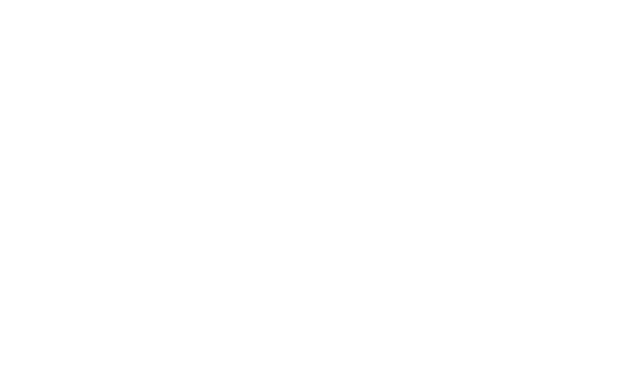
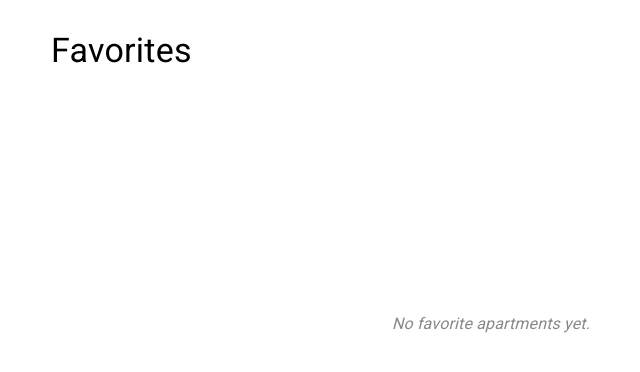
Before and after one commit to aperin17/Internship-Project, a React (Create React App) app: page /favorites in a window 1280 px wide. Before the commit this address had no page. Shown: the top 372 px of the page, without its empty margins (149-789 px from the left). Built offline with nearby package versions, Linux system fonts and the light colour scheme.

Commit message:
Dodata /favorites ruta

```diff
--- a/src/App.css
+++ b/src/App.css
@@ -102,3 +102,13 @@
 .filter-input .MuiInputLabel-root.Mui-focused {
   color: "primary";
 }
+
+
+.no-favorite-apartments {
+  color: #888;
+  height: 60vh;
+  display: flex;
+  justify-content: center;
+  align-items: center;
+  font-style: italic;
+}
--- a/src/App.js
+++ b/src/App.js
@@ -2,6 +2,7 @@
 import React, { useEffect, useState } from 'react';
 import ApartmentListView from './components/ApartmentListView.js';
 import ApartmentDetailsView from './components/ApartmentDetailsView.js';
+import FavoritesView from './components/FavoritesView.js';
 import { Routes, Route } from "react-router-dom";
 
 function App() {
@@ -32,6 +33,7 @@
     <Routes>
       <Route path="/" element={<ApartmentListView apartments={apartments} filteredApartments={filteredApartments} setFilteredApartments={setFilteredApartments} />} />
       <Route path="apartments/:apartmentId" element={<ApartmentDetailsView apartments={apartments} />} />
+      <Route path="favorites" element={<FavoritesView apartments={apartments} />} />
     </Routes>
   );
 }
--- a/src/components/ApartmentCard.js
+++ b/src/components/ApartmentCard.js
@@ -15,7 +15,7 @@
 export default function ApartmentCard({ apartment }) {
 
     let navigate = useNavigate();
-    const favoriteIds = useStore((state) => state.favoriteIds)
+    const favoriteIds = useStore((state) => state.favoriteIds);
     const toggleFavorite = useStore((state) => state.toggleFavorite);
 
 
--- /dev/null
+++ b/src/components/FavoritesView.js
@@ -0,0 +1,23 @@
+import '../App.css';
+import React from 'react';
+import ApartmentCard from './ApartmentCard';
+import useStore from '../store/store.js';
+import Typography from '@mui/material/Typography';
+
+export default function FavoritesView({ apartments }) {
+
+    const favoriteIds = useStore((state) => state.favoriteIds);
+
+    return (
+        <div className="App">
+            <Typography variant="h4" gutterBottom>Favorites</Typography>
+
+            {favoriteIds?.length
+                ? apartments?.filter(apartment => favoriteIds.includes(apartment.id))
+                    .map(apartment => (<ApartmentCard key={apartment.id} apartment={apartment} />))
+                : <Typography className="no-favorite-apartments">No favorite apartments yet.</Typography>
+            }
+        </div >
+    );
+
+};
--- a/src/store/store.js
+++ b/src/store/store.js
@@ -1,6 +1,6 @@
 import { create } from 'zustand'
 
-const useStore = create((set,) => ({
+const useStore = create((set) => ({
 
     filterList: {
         city: "",
```
